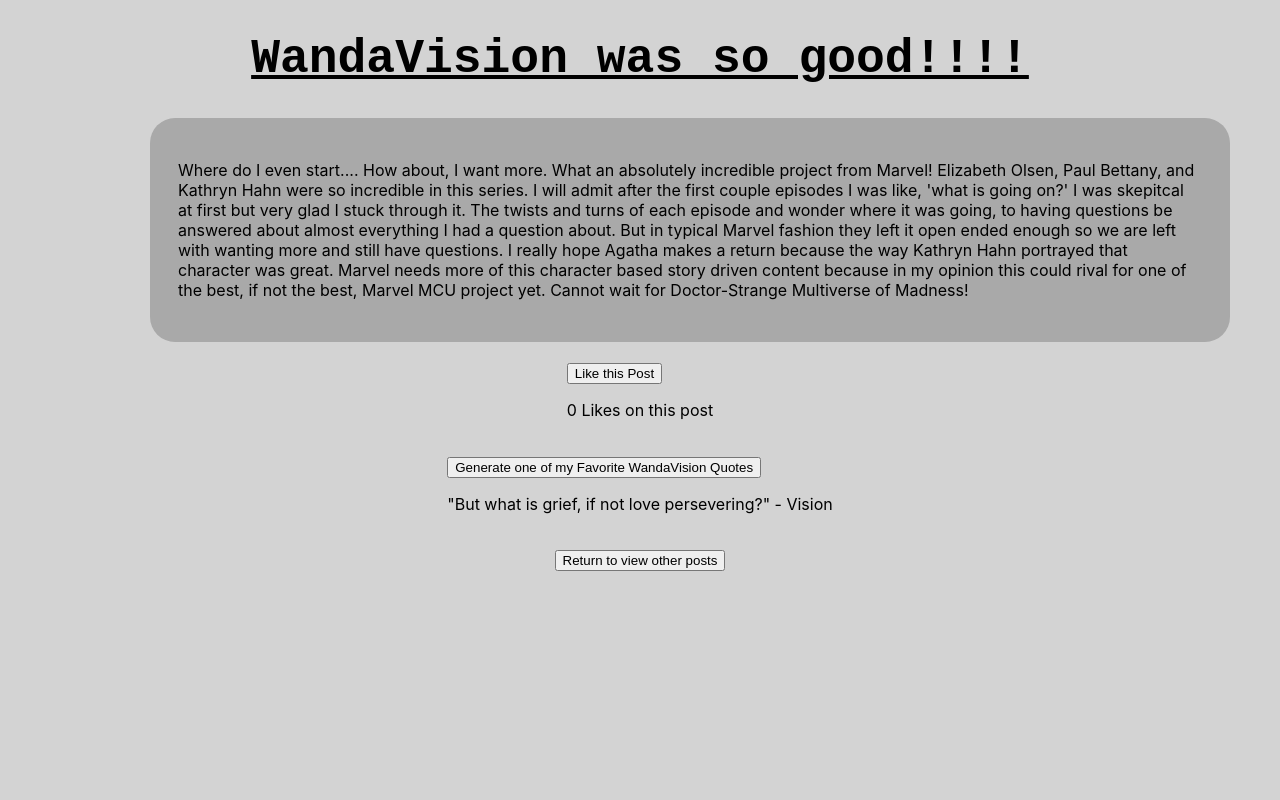
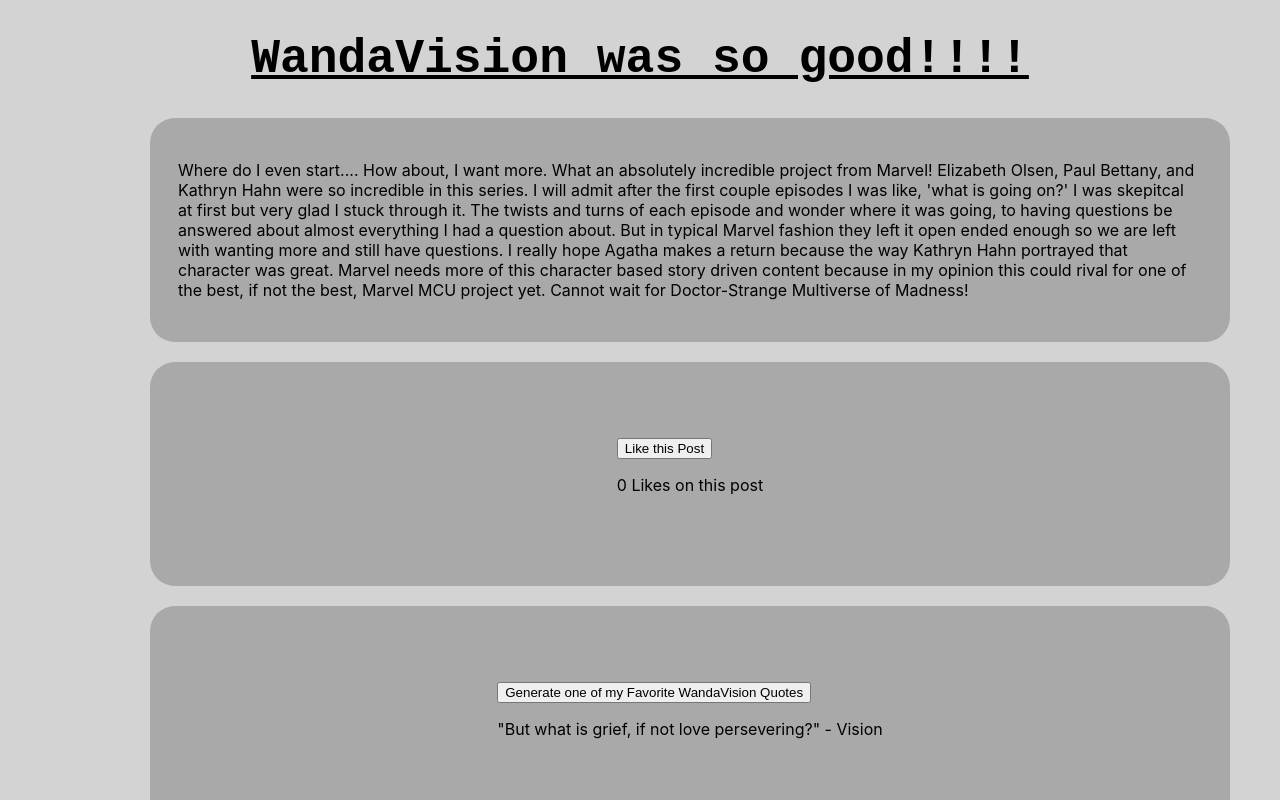
Before and after one commit to kroogucf/posts-app, a React (Create React App) app in the folder portfolio-1/: page / in a window 1280 px wide. Both pictures are taken after a click on the button "WandaVision Post". Shown: the top 800 px of the page. Built offline with nearby package versions, Linux system fonts and the light colour scheme.

Commit message:
March 7, 2021 10:53 PM

```diff
--- a/portfolio-1/src/index.css
+++ b/portfolio-1/src/index.css
@@ -36,18 +36,36 @@
   display: flex;
   justify-content: center;
   align-items: center;
+  height: 200px;
+  background-color: darkgrey;
+  border-radius: 25px;
+  padding: 12px 28px;
+  max-width: 80vw;
+  margin-left: 150px;
 }
 
 .quotestyle {
   display: flex;
   justify-content: center;
   align-items: center;
+  height: 200px;
+  background-color: darkgrey;
+  border-radius: 25px;
+  padding: 12px 28px;
+  max-width: 80vw;
+  margin-left: 150px;
 }
 
 .returnhomebutton {
   display: flex;
   justify-content: center;
   align-items: center;
+  height: 200px;
+  background-color: darkgrey;
+  border-radius: 25px;
+  padding: 12px 28px;
+  max-width: 80vw;
+  margin-left: 150px;
 }
 
 .wandabutton {
@@ -76,3 +94,6 @@
 .reportedmessage {
   font-weight: bold;
 }
+
+.quotediv {
+}
```
